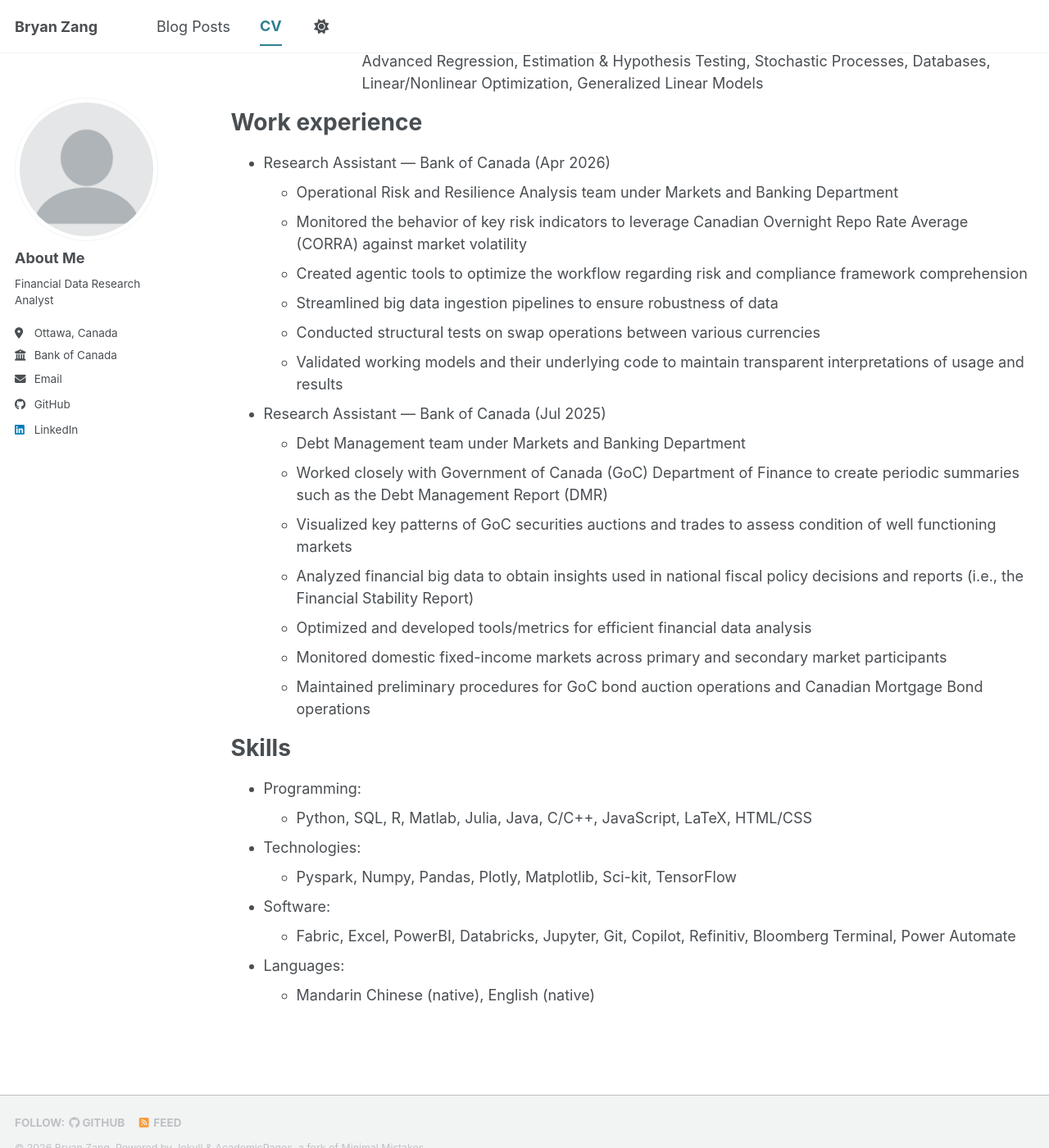
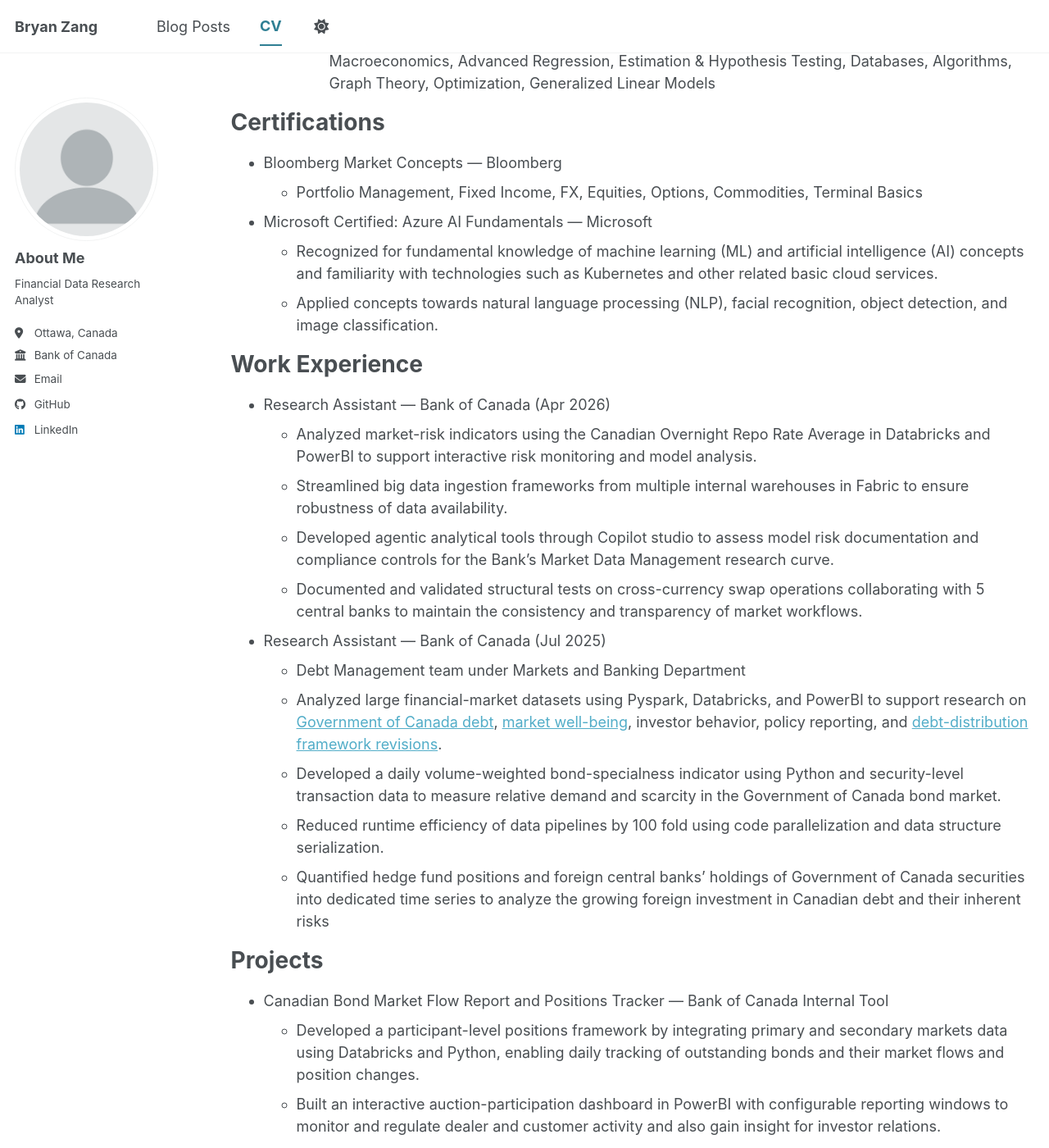
Before and after one commit to bryanzang/bryanzang.github.io, a Jekyll site: the page built from _pages/cv.md, in a window 1280 px wide and 1400 px high, scrolled down 359 px. Shown: the whole window at 82% size. Built offline with Jekyll 4.4.1, drawn with Linux system fonts in a browser that asks for light colours; a script bundle is joined from its source files by our own code; library files that are not in the unit come from our copies; some of the changed text lies outside the part shown.

Commit message:
cv update

```diff
--- a/_pages/cv.md
+++ b/_pages/cv.md
@@ -17,38 +17,61 @@
 * Bachelor of Mathematics --- University of Waterloo (Jun 2024)
   * Majors in Honours Statistics and Honours Computational Mathematics
   * Minor in Computer Science
-    * Relevant courses:
-      * Probability, Computational Statistics, Neural Networks, Life History & Survival Analysis, Advanced Regression, Estimation & Hypothesis Testing, Stochastic Processes, Databases, Linear/Nonlinear Optimization, Generalized Linear Models
+  * Relevant courses:
+    * Probability, Statistics, Stochastic Processes, Linear Algebra, Neural Networks, Microeconomics, Macroeconomics, Advanced Regression, Estimation & Hypothesis Testing, Databases, Algorithms, Graph Theory, Optimization, Generalized Linear Models
 
-Work experience
+Certifications
+======
+* Bloomberg Market Concepts --- Bloomberg
+  * Portfolio Management, Fixed Income, FX, Equities, Options, Commodities, Terminal Basics
+* Microsoft Certified: Azure AI Fundamentals --- Microsoft
+  * Recognized for fundamental knowledge of machine learning (ML) and artificial intelligence (AI) concepts and familiarity with technologies such as Kubernetes and other related basic cloud services.
+  * Applied concepts towards natural language processing (NLP), facial recognition, object detection, and image classification.
+
+Work Experience
 ======
 * Research Assistant --- Bank of Canada (Apr 2026)
-  * Operational Risk and Resilience Analysis team under Markets and Banking Department
-  * Monitored the behavior of key risk indicators to leverage Canadian Overnight Repo Rate Average (CORRA) against market volatility
-  * Created agentic tools to optimize the workflow regarding risk and compliance framework comprehension
-  * Streamlined big data ingestion pipelines to ensure robustness of data
-  * Conducted structural tests on swap operations between various currencies
-  * Validated working models and their underlying code to maintain transparent interpretations of usage and results
+  * Analyzed market-risk indicators using the Canadian Overnight Repo Rate Average in Databricks and PowerBI to support interactive risk monitoring and model analysis.
+  * Streamlined big data ingestion frameworks from multiple internal warehouses in Fabric to ensure robustness of data availability.
+  * Developed agentic analytical tools through Copilot studio to assess model risk documentation and compliance controls for the Bank's Market Data Management research curve.
+  * Documented and validated structural tests on cross-currency swap operations collaborating with 5 central banks to maintain the consistency and transparency of market workflows.
 
 * Research Assistant --- Bank of Canada (Jul 2025)
   * Debt Management team under Markets and Banking Department
-  * Worked closely with Government of Canada (GoC) Department of Finance to create periodic summaries such as the Debt Management Report (DMR)
-  * Visualized key patterns of GoC securities auctions and trades to assess condition of well functioning markets
-  * Analyzed financial big data to obtain insights used in national fiscal policy decisions and reports (i.e., the Financial Stability Report)
-  * Optimized and developed tools/metrics for efficient financial data analysis
-  * Monitored domestic fixed-income markets across primary and secondary market participants
-  * Maintained preliminary procedures for GoC bond auction operations and Canadian Mortgage Bond operations
+  * Analyzed large financial-market datasets using Pyspark, Databricks, and PowerBI to support research on [Government of Canada debt](https://www.canada.ca/en/department-finance/services/publications/debt-management-report/2024-2025.html), [market well-being](https://www.bankofcanada.ca/wp-content/uploads/2026/05/fsr2026.pdf), investor behavior, policy reporting, and [debt-distribution framework revisions](https://publications.gc.ca/collections/collection_2026/banque-bank-canada/FB3-8-2026-18-eng.pdf).
+  * Developed a daily volume-weighted bond-specialness indicator using Python and security-level transaction data to measure relative demand and scarcity in the Government of Canada bond market.
+  * Reduced runtime efficiency of data pipelines by 100 fold using code parallelization and data structure serialization.
+  * Quantified hedge fund positions and foreign central banks’ holdings of Government of Canada securities into dedicated time series to analyze the growing foreign investment in Canadian debt and their inherent risks
 
-Skills
+Projects
+======
+* Canadian Bond Market Flow Report and Positions Tracker --- Bank of Canada Internal Tool
+  * Developed a participant-level positions framework by integrating primary and secondary markets data using Databricks and Python, enabling daily tracking of outstanding bonds and their market flows and position changes.
+  * Built an interactive auction-participation dashboard in PowerBI with configurable reporting windows to monitor and regulate dealer and customer activity and also gain insight for investor relations.
+  * Implemented entity-level aggregation and trade-booking logic in SQL to reconcile identity, positions, and flows across multiple data sources.
+* Spatial Models for Canadian Temperature Inference
+  * Compared spline regression, polynomial regression, and generalized additive models (GAMs) for statistical spatial inference of annual Canadian temperatures using R and the gamair package.
+  * Evaluated performance using generalized cross-validation and R² where GAM scored strongest with 17.83 and 0.89 respectively.
+* Tumor Modeling with HTCs and iNKT Cells
+  * Extended a nonlinear differential-equation model describing tumor and immune cell interactions by implementing numerical simulations in MATLAB.
+  * Analyzed equilibrium behavior and changes in system dynamics using phase-plane, stability, and Hopf Bifurcation analyses.
+* Linear Pogramming - Simplex Implementation
+  * Implemented various theories and computations from A Gentle Introduction to Optimization (Guenin, Konemann, and Tuncel).
+  * Applied theories including Simplex algorithm, Bland’s Rule, two-phase Simplex, and duality theory.
+
+Personal
 ======
 * Programming:
-  * Python, SQL, R, Matlab, Julia, Java, C/C++, JavaScript, LaTeX, HTML/CSS
+  * Python, SQL, R, MATLAB, Julia, Java, C/C++, JavaScript, LaTeX, HTML/CSS
 * Technologies:
-  * Pyspark, Numpy, Pandas, Plotly, Matplotlib, Sci-kit, TensorFlow
-* Software:
-  * Fabric, Excel, PowerBI, Databricks, Jupyter, Git, Copilot, Refinitiv, Bloomberg Terminal, Power Automate
+  * Numpy, Pandas, Pyspark, scikit-learn, TensorFlow, Plotly, Matplotlib
+* Softwares:
+  * Excel, PowerBI, Databricks, Git, Copilot Studio, Refinitiv, Bloomberg Terminal, Jupyter, Fabric, Power Automate
 * Languages:
-  * Mandarin Chinese (native), English (native)
+  * Native/bilingual proficiency in English and Chinese
+* Interests:
+  * Photography, hiking, puzzles, tea enthusiast, trivia lover
+
 
 <!-- Publications
 ======
```
